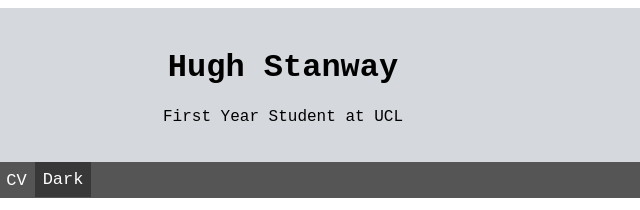
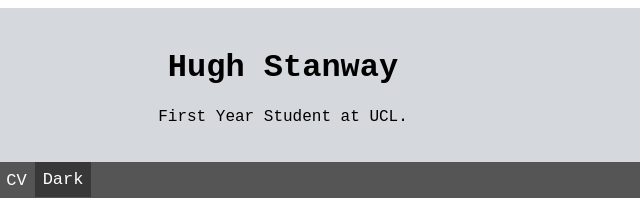
Before and after one commit to HughStanway/HughStanway.github.io, a plain HTML site: page index.html in a window 1280 px wide. Shown: the top 210 px of the page, 357-997 px from the left. Drawn offline with Linux system fonts and the light colour scheme.

Commit message:
Update index.html

```diff
--- a/index.html
+++ b/index.html
@@ -13,7 +13,7 @@
     <!-- Website heading-->
     <header class="header">
         <h1>Hugh Stanway</h1>
-        <p>First Year Student at UCL</p>
+        <p>First Year Student at UCL.</p>
     </header>
     <!-- Navigation -->
     <div class="navbar">
```
